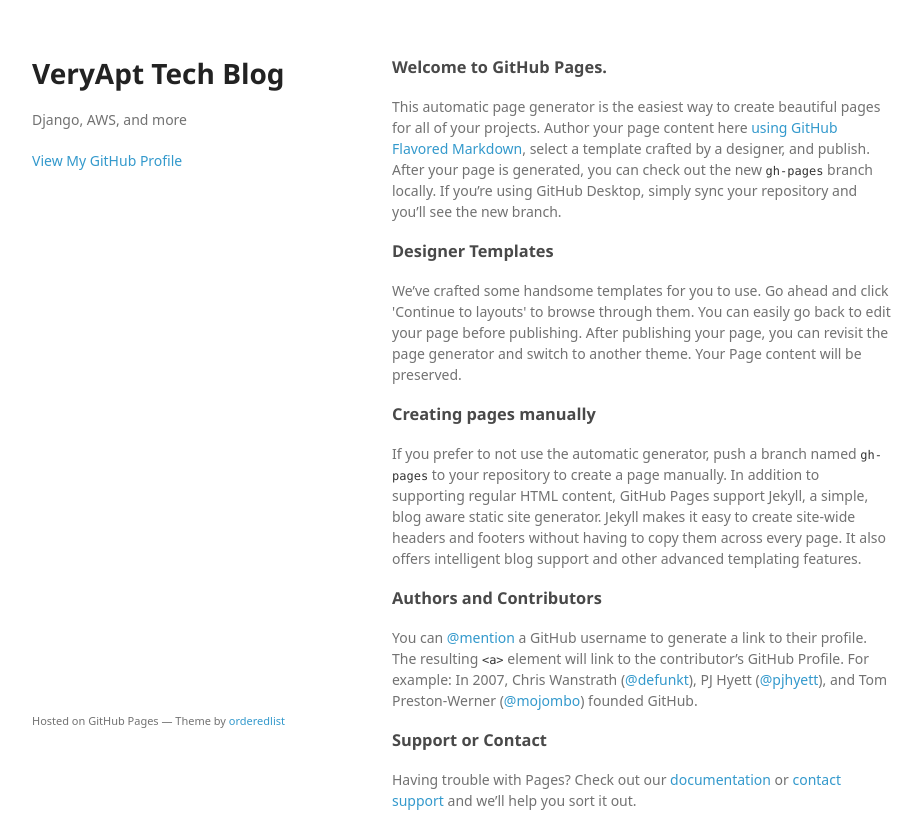
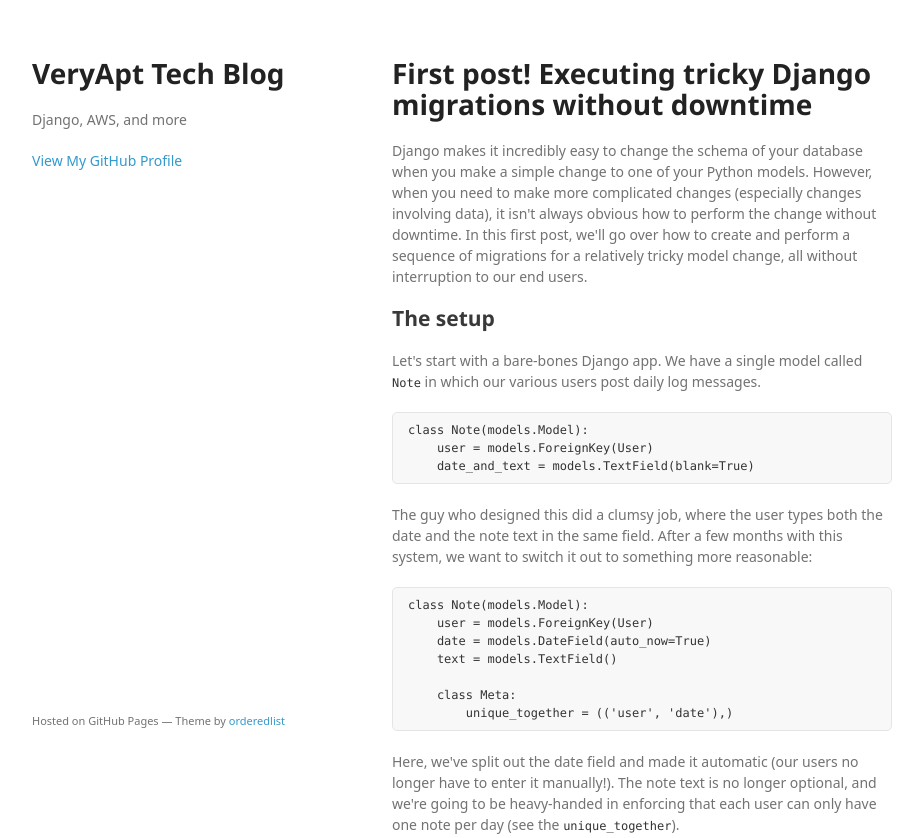
Before and after one commit to VeryApt/VeryApt.github.io, a plain HTML site: page index.html in a window 1280 px wide. Shown: the top 838 px of the page, without its empty margins (178-1101 px from the left). Drawn offline with Linux system fonts and the light colour scheme; a web font is replaced by a local one.

Commit message:
Replace master branch with page content via GitHub

```diff
--- a/index.html
+++ b/index.html
@@ -23,7 +23,35 @@
 
       </header>
       <section>
-        <h3>
+        <h1>
+<a id="first-post-executing-tricky-django-migrations-without-downtime" class="anchor" href="#first-post-executing-tricky-django-migrations-without-downtime" aria-hidden="true"><span aria-hidden="true" class="octicon octicon-link"></span></a>First post! Executing tricky Django migrations without downtime</h1>
+
+<p>Django makes it incredibly easy to change the schema of your database when you make a simple change to one of your Python models. However, when you need to make more complicated changes (especially changes involving data), it isn't always obvious how to perform the change without downtime. In this first post, we'll go over how to create and perform a sequence of migrations for a relatively tricky model change, all without interruption to our end users.</p>
+
+<h2>
+<a id="the-setup" class="anchor" href="#the-setup" aria-hidden="true"><span aria-hidden="true" class="octicon octicon-link"></span></a>The setup</h2>
+
+<p>Let's start with a bare-bones Django app. We have a single model called <code>Note</code> in which our various users post daily log messages.</p>
+
+<pre><code>class Note(models.Model):
+    user = models.ForeignKey(User)
+    date_and_text = models.TextField(blank=True)
+</code></pre>
+
+<p>The guy who designed this did a clumsy job, where the user types both the date and the note text in the same field. After a few months with this system, we want to switch it out to something more reasonable:</p>
+
+<pre><code>class Note(models.Model):
+    user = models.ForeignKey(User)
+    date = models.DateField(auto_now=True)
+    text = models.TextField()
+
+    class Meta:
+        unique_together = (('user', 'date'),)
+</code></pre>
+
+<p>Here, we've split out the date field and made it automatic (our users no longer have to enter it manually!). The note text is no longer optional, and we're going to be heavy-handed in enforcing that each user can only have one note per day (see the <code>unique_together</code>).</p>
+
+<h3>
 <a id="welcome-to-github-pages" class="anchor" href="#welcome-to-github-pages" aria-hidden="true"><span aria-hidden="true" class="octicon octicon-link"></span></a>Welcome to GitHub Pages.</h3>
 
 <p>This automatic page generator is the easiest way to create beautiful pages for all of your projects. Author your page content here <a href="https://guides.github.com/features/mastering-markdown/">using GitHub Flavored Markdown</a>, select a template crafted by a designer, and publish. After your page is generated, you can check out the new <code>gh-pages</code> branch locally. If you’re using GitHub Desktop, simply sync your repository and you’ll see the new branch.</p>
```
Also changed, not shown: params.json (+1 -1 lines).
